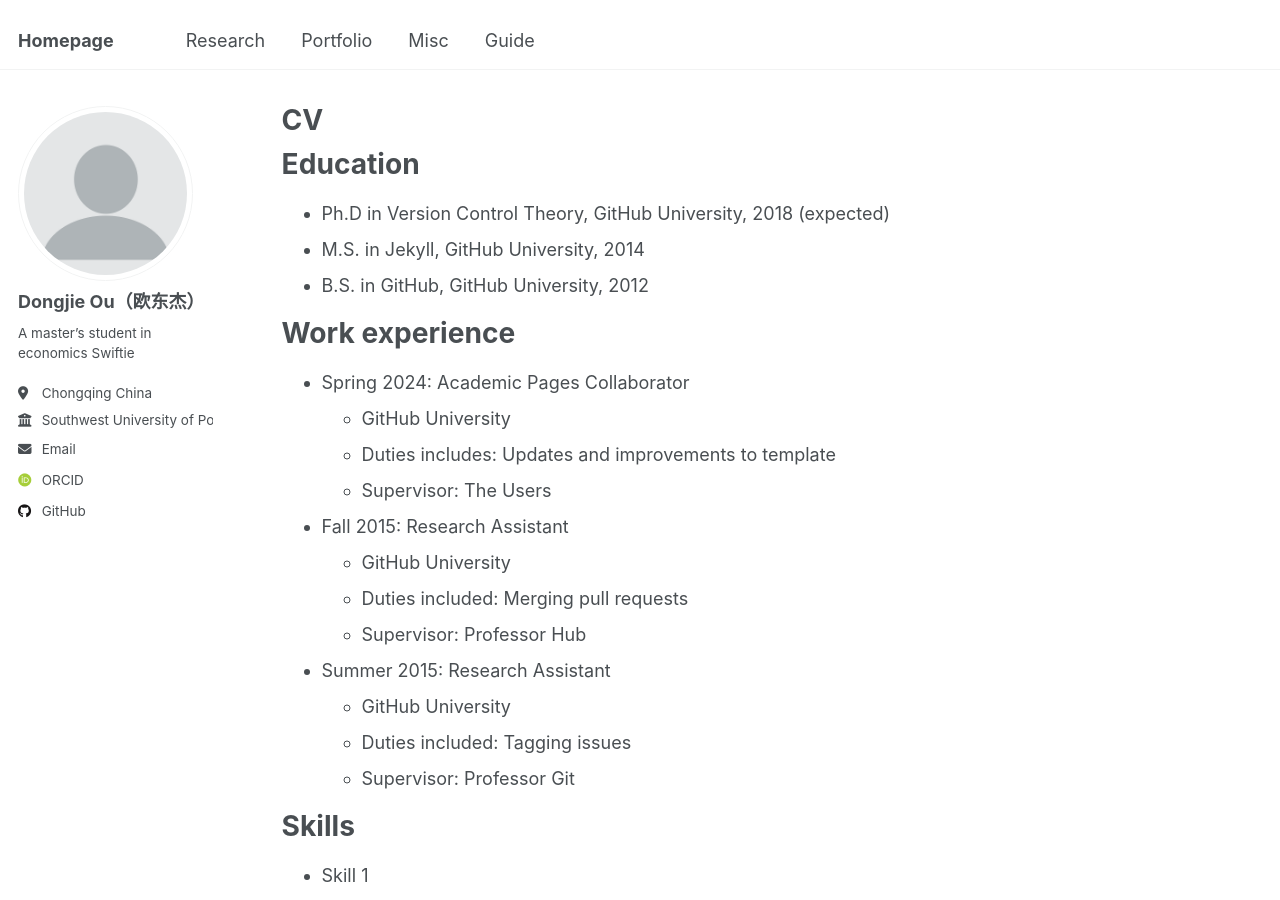
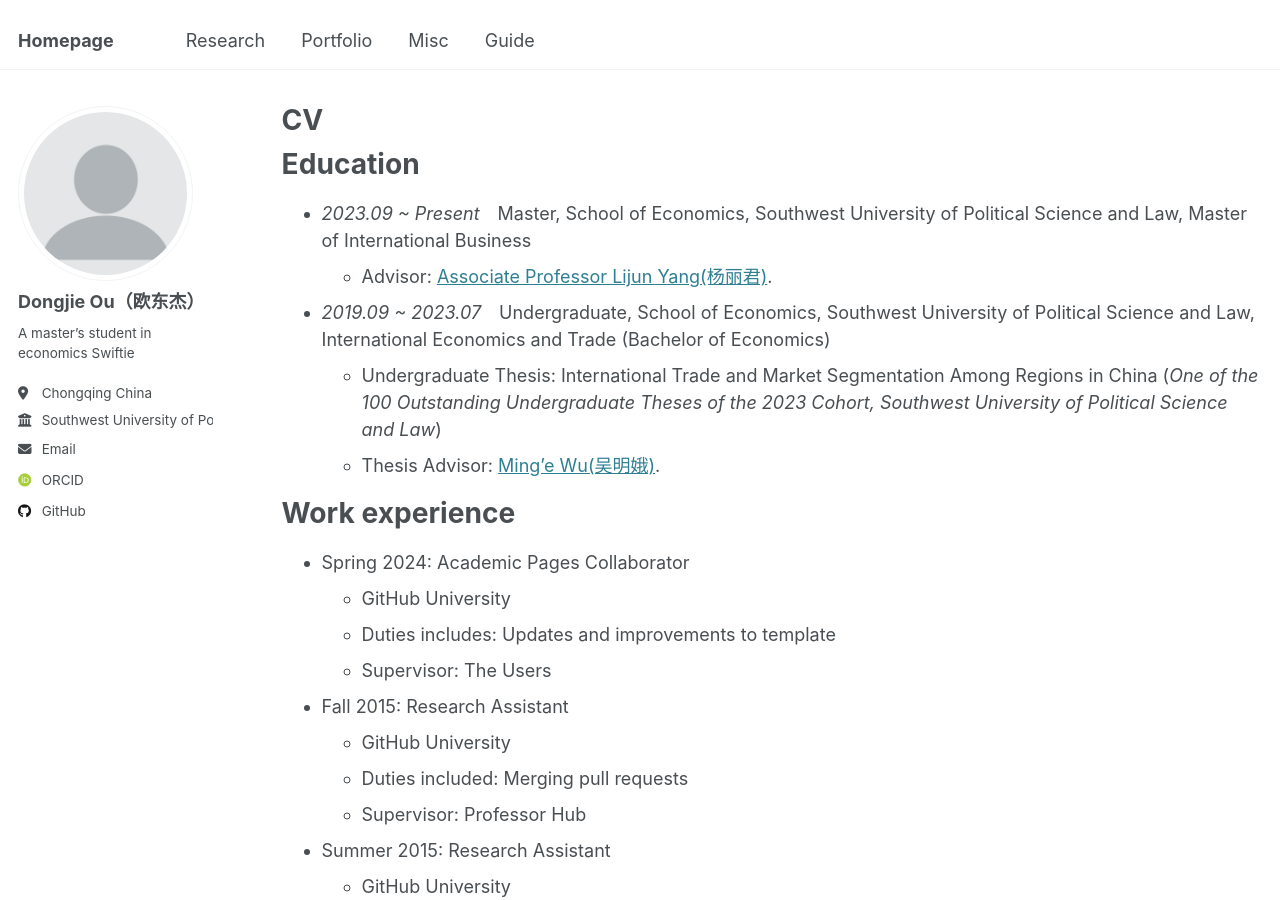
Before and after one commit to oudongjie2001/oudongjie2001.github.io, a Jekyll site: the page built from _pages/cv.md, in a window 1280 px wide and 900 px high. Built offline with Jekyll 4.4.1, drawn with Linux system fonts in a browser that asks for light colours; some web fonts are replaced.

Commit message:
Update cv.md

```diff
--- a/_pages/cv.md
+++ b/_pages/cv.md
@@ -11,9 +11,11 @@ redirect_from:
 
 Education
 ======
-* Ph.D in Version Control Theory, GitHub University, 2018 (expected)
-* M.S. in Jekyll, GitHub University, 2014
-* B.S. in GitHub, GitHub University, 2012
+- *2023.09 ~ Present*&emsp;Master, School of Economics, Southwest University of Political Science and Law, Master of International Business
+  - Advisor: [Associate Professor Lijun Yang(杨丽君)](https://es.swupl.edu.cn/szdw/zrjs/ax/x1gjjjymyx/283110.htm).
+- *2019.09 ~ 2023.07*&emsp;Undergraduate, School of Economics, Southwest University of Political Science and Law, International Economics and Trade (Bachelor of Economics)
+  - Undergraduate Thesis: International Trade and Market Segmentation Among Regions in China (*One of the 100 Outstanding Undergraduate Theses of the 2023 Cohort, Southwest University of Political Science and Law*)
+  - Thesis Advisor: [Ming’e Wu(吴明娥)](https://es.swupl.edu.cn/szdw/zrjs/ax/x1gjjjymyx/283106.htm).
 
 Work experience
 ======
```
